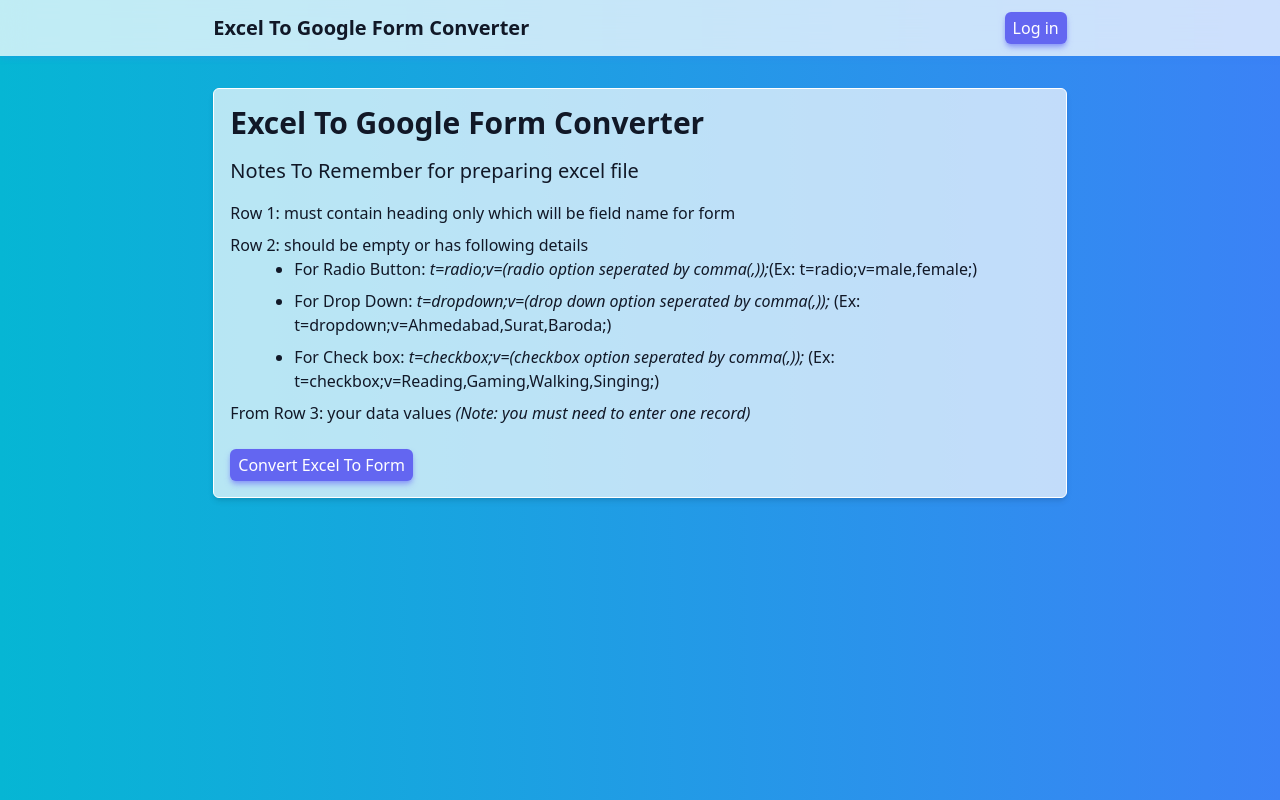
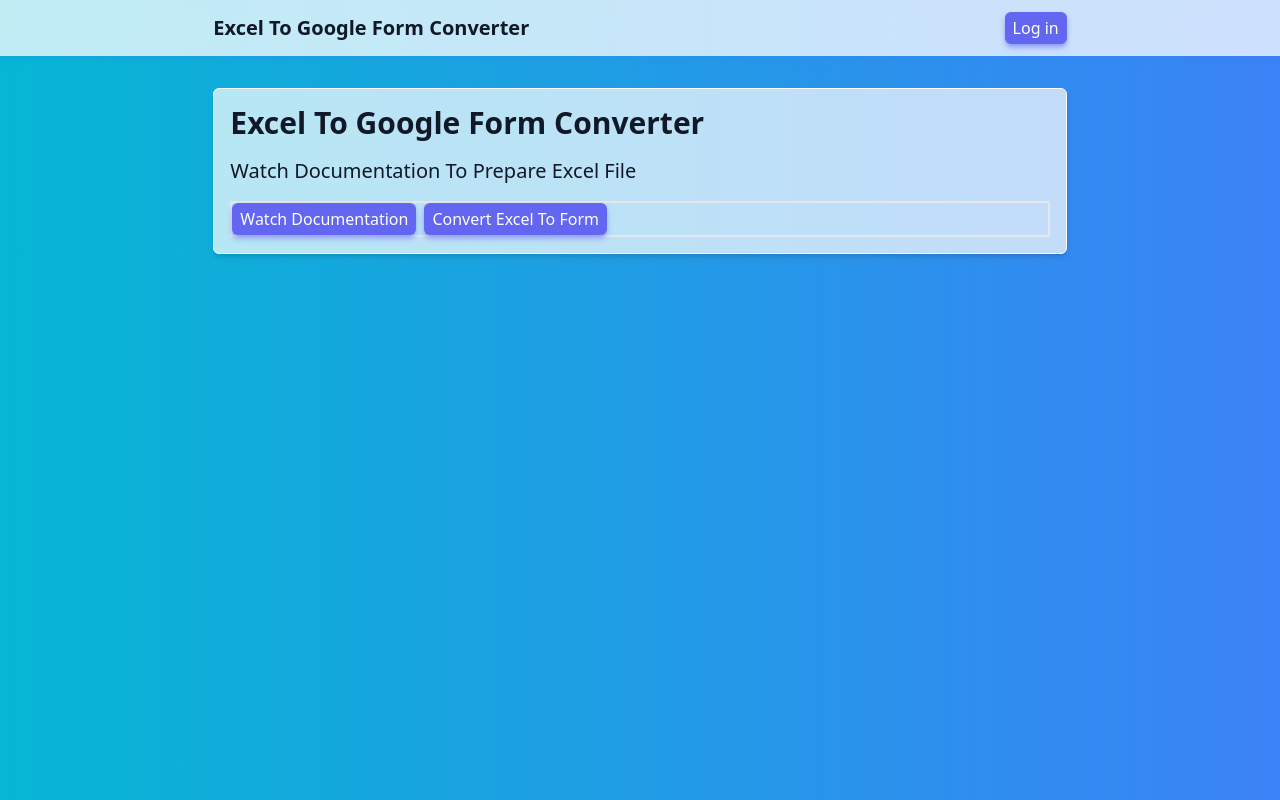
Before and after one commit to Mrparasgediya/excel-to-google-form, a Next.js app: page / in a window 1280 px wide. Built offline with nearby package versions, Linux system fonts and the light colour scheme; no server answers.

Commit message:
Updated home page and added github page documentation

```diff
--- a/src/pages/index.tsx
+++ b/src/pages/index.tsx
@@ -2,54 +2,26 @@
 import ButtonLink from "components/ButtonLink";
 import withLayout from "components/withLayout";
 import type { NextPage } from "next";
+import NextLink from "next/link";
 
 const Home: NextPage = () => {
   return (
     <div className="space-y-4 glass glass--white p-4">
       <h2 className="font-bold text-3xl">Excel To Google Form Converter</h2>
       <h3 className="font-smibold text-xl">
-        Notes To Remember for preparing excel file
+        Watch Documentation To Prepare Excel File
       </h3>
-      <ul className="space-y-2 font-normal text-md">
-        <li>
-          Row 1: must contain heading only which will be field name for form
-        </li>
-        <li>
-          <span>Row 2: should be empty or has following details</span>
-          <ul className="list-disc ml-16 space-y-2">
-            <li>
-              For Radio Button:{" "}
-              <em className="font-medium">
-                t=radio;v=(radio option seperated by comma(,));
-              </em>
-              (Ex: t=radio;v=male,female;)
-            </li>
-            <li>
-              For Drop Down:{" "}
-              <em className="font-medium">
-                t=dropdown;v=(drop down option seperated by comma(,));
-              </em>{" "}
-              (Ex: t=dropdown;v=Ahmedabad,Surat,Baroda;)
-            </li>
-            <li>
-              For Check box:{" "}
-              <em className="font-medium">
-                t=checkbox;v=(checkbox option seperated by comma(,));
-              </em>{" "}
-              (Ex: t=checkbox;v=Reading,Gaming,Walking,Singing;)
-            </li>
-          </ul>
-        </li>
-        <li>
-          From Row 3: your data values{" "}
-          <em className="font-medium">
-            (Note: you must need to enter one record)
-          </em>
-        </li>
-      </ul>
-      <ButtonLink href="/convert">
-        <Button classes="mt-6">Convert Excel To Form</Button>
-      </ButtonLink>
+      <div className="flex items-center gap-2 border-2">
+        <ButtonLink
+          target="_blank"
+          href="https://github.com/Mrparasgediya/excel-to-google-form"
+        >
+          <Button>Watch Documentation</Button>
+        </ButtonLink>
+        <ButtonLink href="/convert">
+          <Button>Convert Excel To Form</Button>
+        </ButtonLink>
+      </div>
     </div>
   );
 };
```
